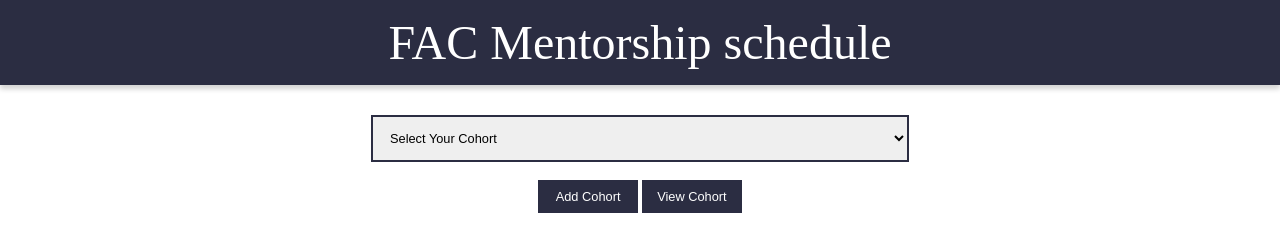
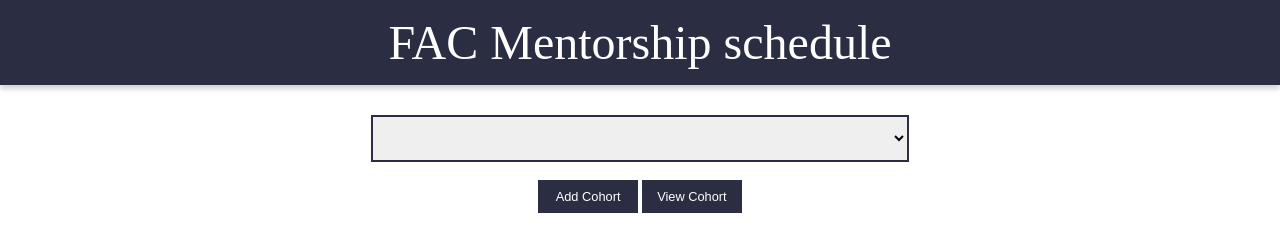
Before and after one commit to FACG2/fac-mentorship-schedule, a website: page public/index.html in a window 1280 px wide. Drawn offline with Linux system fonts and the light colour scheme; files that its build step writes are made by us from their sources; no server answers; files whose address does not match are found by name.

Commit message:
Update index.html

```diff
--- a/public/index.html
+++ b/public/index.html
@@ -21,13 +21,8 @@
 		<div class="cohort-form-opacity-layer">
 			<article class="form-container">
 				<select class="cohort-form-input" id="CohortName" placeholder="Your Cohort" name="name">
-			<option value=''>Select Your Cohort</option>
-            <option value='FAC10'>FAC10</option>
-            <option value='FAC11'>FAC11</option>
-            <option value='FACG1'>FACG1</option>
-            <option value='FACG2'>FACG2</option>
-            <option value='FACN1'>FACN1</option>
-            <option value='FACN2'>FACN2</option>
+
+
           </select>
 
 				<div class="cohorts-Buttons">
```
